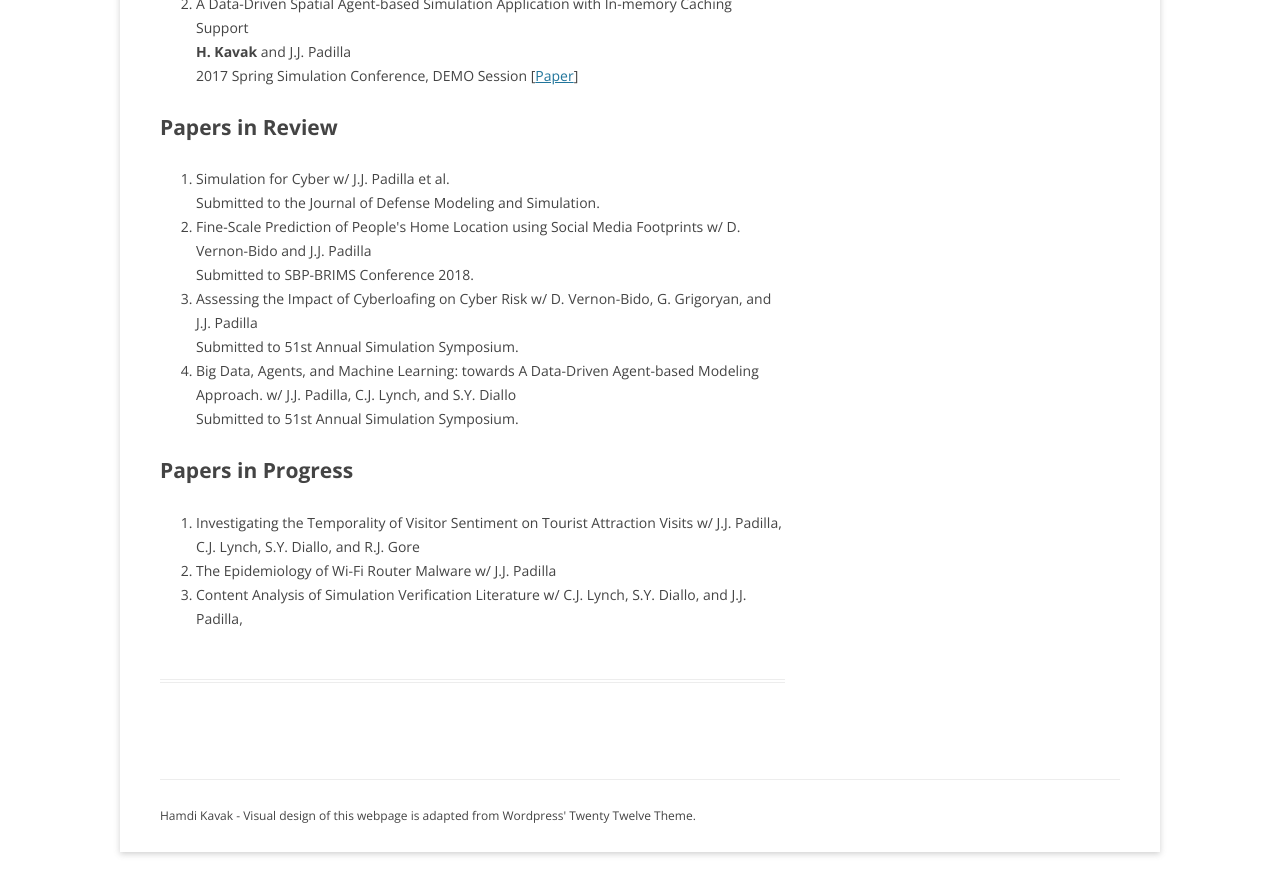
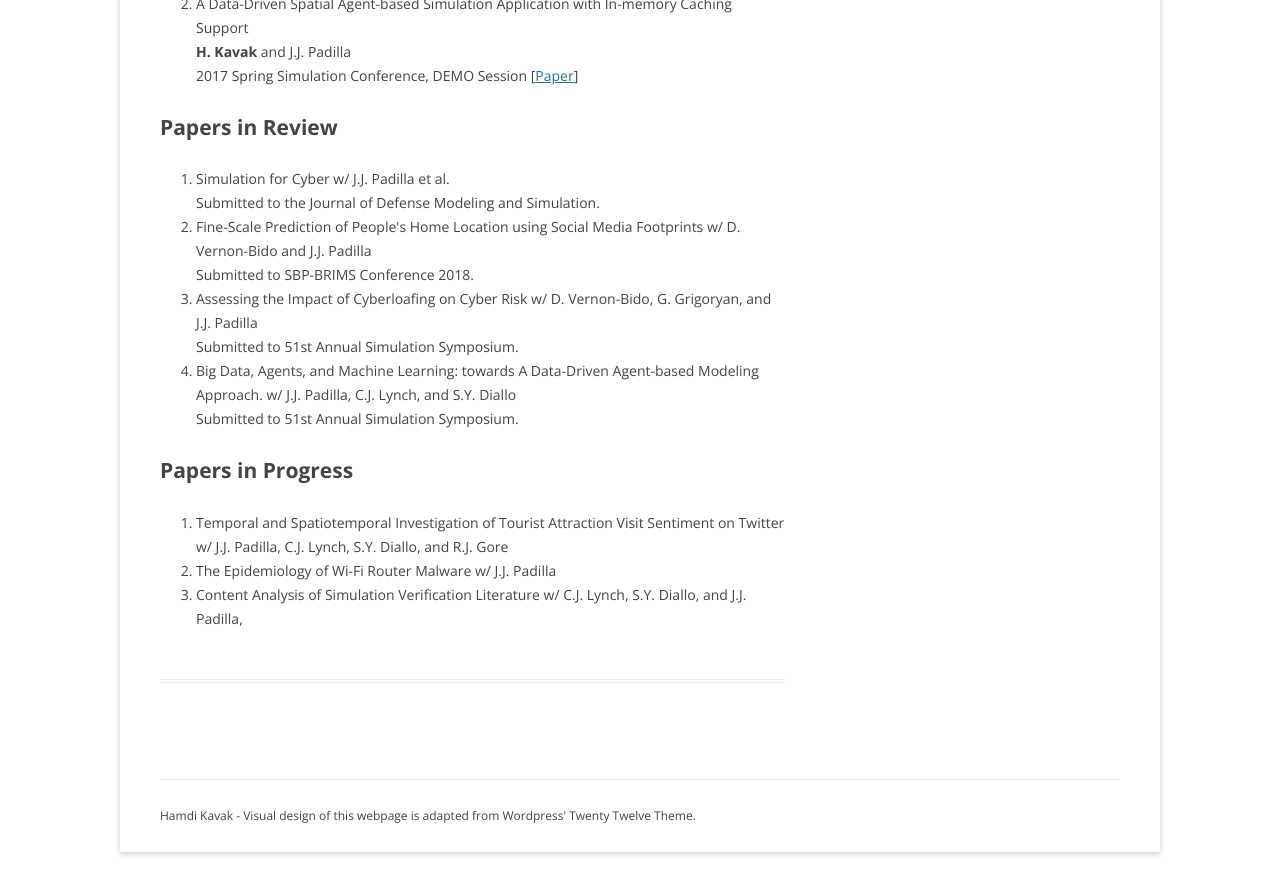
Before and after one commit to hamdikavak/hamdikavak.github.io, a Jekyll site: the page built from publications/index.html, in a window 1280 px wide and 900 px high, scrolled down 2021 px. Shown: the top 895 px of the window. Built offline with Jekyll 4.4.1, drawn with Linux system fonts in a browser that asks for light colours; nearby versions of some CDN libraries; library files that are not in the unit come from our copies.

Commit message:
Paper title updated.

```diff
--- a/publications/index.html
+++ b/publications/index.html
@@ -148,7 +148,7 @@ current_page_publications: current_page_item
 <ol>
 
   <li>
-    Investigating the Temporality of Visitor Sentiment on Tourist Attraction Visits w/ J.J. Padilla, C.J. Lynch, S.Y. Diallo, and R.J. Gore
+    Temporal and Spatiotemporal Investigation of Tourist Attraction Visit Sentiment on Twitter w/ J.J. Padilla, C.J. Lynch, S.Y. Diallo, and R.J. Gore
   </li>
   <li>
      The Epidemiology of Wi-Fi Router Malware w/ J.J. Padilla
```
